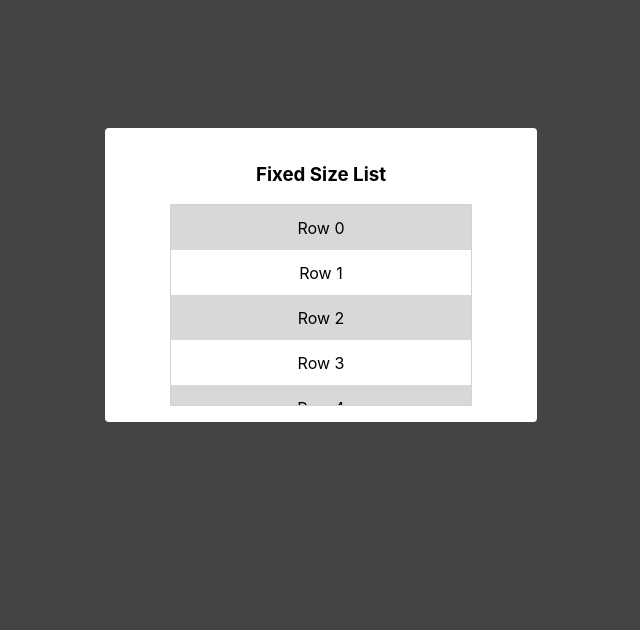
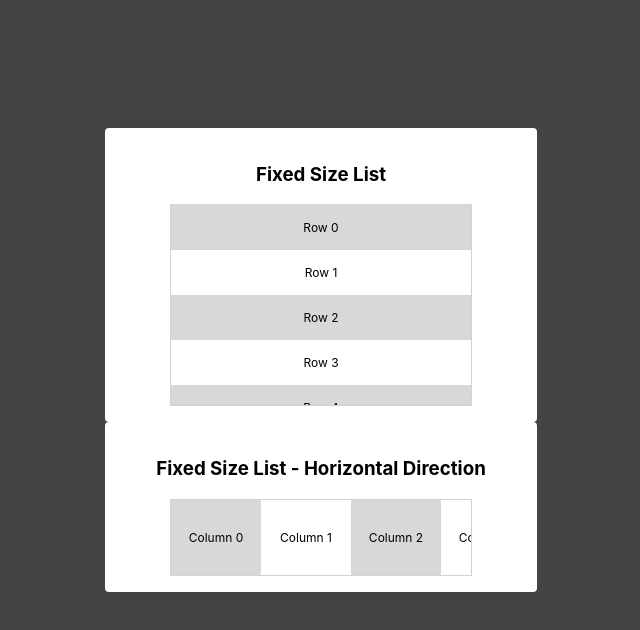
Before and after one commit to anhdo95/react-virtualization, a React (Create React App) app: page / in a window 1280 px wide. Shown: the top 630 px of the page, without its empty margins (319-959 px from the left). Built offline with nearby package versions, Linux system fonts and the light colour scheme.

Commit message:
Support scroll direction

```diff
--- a/src/components/App/index.tsx
+++ b/src/components/App/index.tsx
@@ -21,6 +21,24 @@ function App() {
           )}
         </FixedSizeList>
       </section>
+
+      <section className={styles.section}>
+        <h3 className={styles.heading}>Fixed Size List - Horizontal Direction</h3>
+        <FixedSizeList
+          className={styles.list}
+          direction="Horizontal"
+          itemCount={1000}
+          itemSize={90}
+          width={300}
+          height={75}
+        >
+          {({ index, style }) => (
+            <div className={styles.row} style={style}>
+              Column {index}
+            </div>
+          )}
+        </FixedSizeList>
+      </section>
     </div>
   )
 }
--- a/src/components/App/styles.module.css
+++ b/src/components/App/styles.module.css
@@ -25,6 +25,7 @@
   display: flex;
   justify-content: center;
   align-items: center;
+  font-size: 0.75rem;
 }
 
 .row:nth-child(odd) {
--- a/src/components/FixedSizeList/index.tsx
+++ b/src/components/FixedSizeList/index.tsx
@@ -5,10 +5,13 @@ type RenderComponentProps = {
   style: CSSProperties
 }
 
+type ScrollDirection = 'Vertical' | 'Horizontal'
+
 export type FixedSizeListProps = {
   children: FunctionComponent<RenderComponentProps>
   className?: string
   style?: CSSProperties
+  direction?: ScrollDirection
   itemSize: number
   itemCount: number
   width: number
@@ -18,17 +21,19 @@ export type FixedSizeListProps = {
 const overscanCount = 2
 
 const FixedSizeList: React.FC<FixedSizeListProps> = ({
+  children,
+  className,
+  style,
+  direction = 'Vertical',
   itemSize,
   itemCount,
   width,
   height,
-  className,
-  style,
-  children,
 }) => {
   const [scrollOffset, setScrollOffset] = React.useState(0)
 
   const getRangeToRender = () => {
+    const size = direction === 'Horizontal' ? width : height
     const startIndex = Math.max(
       0,
       Math.min(itemCount - 1, Math.floor(scrollOffset / itemSize))
@@ -38,7 +43,7 @@ const FixedSizeList: React.FC<FixedSizeListProps> = ({
       Math.max(
         0,
         startIndex +
-          Math.floor(height + scrollOffset - startIndex * itemSize) / itemSize
+          Math.floor(size + scrollOffset - startIndex * itemSize) / itemSize
       )
     )
     const startIndexBackward = Math.max(0, startIndex - overscanCount)
@@ -46,25 +51,33 @@ const FixedSizeList: React.FC<FixedSizeListProps> = ({
     return [startIndexBackward, endIndexForward, startIndex, endIndex]
   }
 
+  const getItemStyle = (index: number) => {
+    const startOffset = index * itemSize
+    const style: CSSProperties = {
+      position: 'absolute',
+      top: direction === 'Horizontal' ? 0 : startOffset,
+      left: direction === 'Horizontal' ? startOffset : 0,
+      width: direction === 'Horizontal' ? itemSize : '100%',
+      height: direction === 'Horizontal' ? '100%' : itemSize,
+    }
+    return style
+  }
+
   const handleScroll = (e: SyntheticEvent<HTMLDivElement>) => {
-    setScrollOffset(e.currentTarget.scrollTop)
+    const { scrollTop, scrollLeft } =  e.currentTarget
+    setScrollOffset(direction === 'Horizontal' ? scrollLeft : scrollTop)
   }
 
   const [startIndex, endIndex] = getRangeToRender()
   const items = []
 
   if (itemCount > 0) {
-    for (let i = startIndex; i <= endIndex; i++) {
+    for (let index = startIndex; index <= endIndex; index++) {
       items.push(
         createElement(children, {
-          key: i,
-          index: i,
-          style: {
-            position: 'absolute',
-            top: i * itemSize,
-            width: '100%',
-            height: itemSize,
-          },
+          key: index,
+          index,
+          style: getItemStyle(index),
         })
       )
     }
@@ -82,7 +95,6 @@ const FixedSizeList: React.FC<FixedSizeListProps> = ({
         overflow: 'auto',
         width,
         height,
-        WebkitOverflowScrolling: 'touch',
         willChange: 'transform',
         ...style,
       },
@@ -91,7 +103,8 @@ const FixedSizeList: React.FC<FixedSizeListProps> = ({
       children: items,
       style: {
         overflow: 'hidden',
-        height: estimatedTotalSize,
+        width: direction === 'Horizontal' ? estimatedTotalSize : '100%',
+        height: direction === 'Horizontal' ? '100%' : estimatedTotalSize,
       },
     })
   )
```
